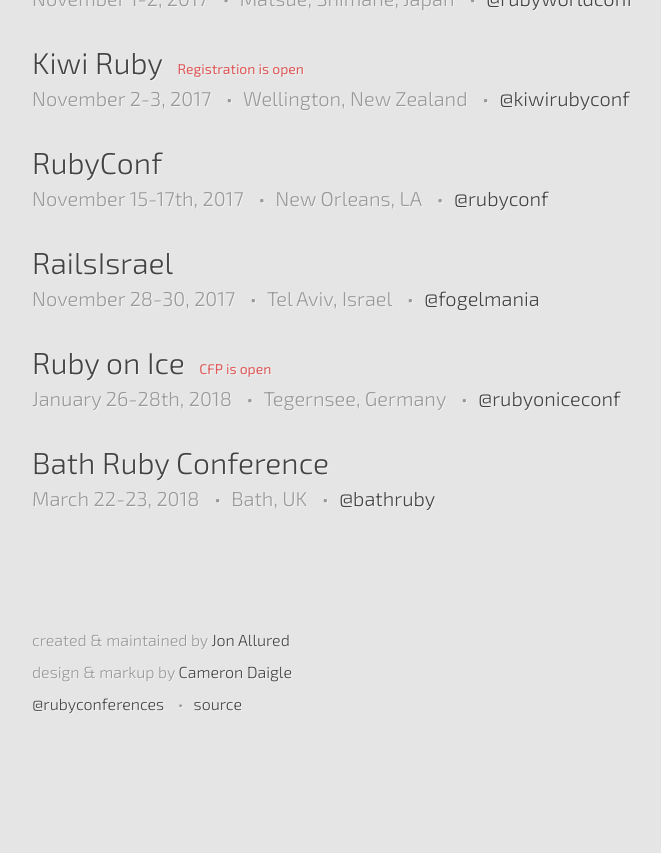
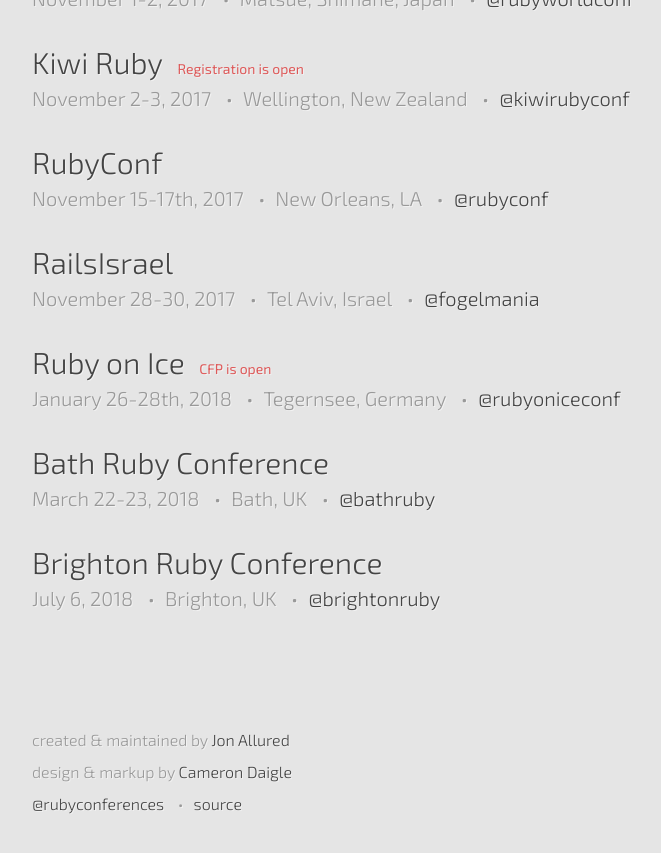
Before and after one commit to ruby-conferences/ruby-conferences.github.io, a Jekyll site: the page built from index.html, in a window 1280 px wide and 900 px high, scrolled down 1618 px. Shown: the top 853 px of the window, without its empty margins (208-869 px from the left). Built offline with Jekyll 4.4.1, drawn with Linux system fonts in a browser that asks for light colours; before the commit the page ends 2418 px from its top, so only the background shows below that.

Commit message:
Add the 2018 edition of the Brighton Ruby conf

```diff
--- a/_data/current.yml
+++ b/_data/current.yml
@@ -106,3 +106,9 @@
   dates: "March 22-23, 2018"
   url: http://2018.bathruby.uk
   twitter: bathruby
+
+- name: Brighton Ruby Conference
+  location: Brighton, UK
+  dates: "July 6, 2018"
+  url: http://brightonruby.com/
+  twitter: brightonruby
```
